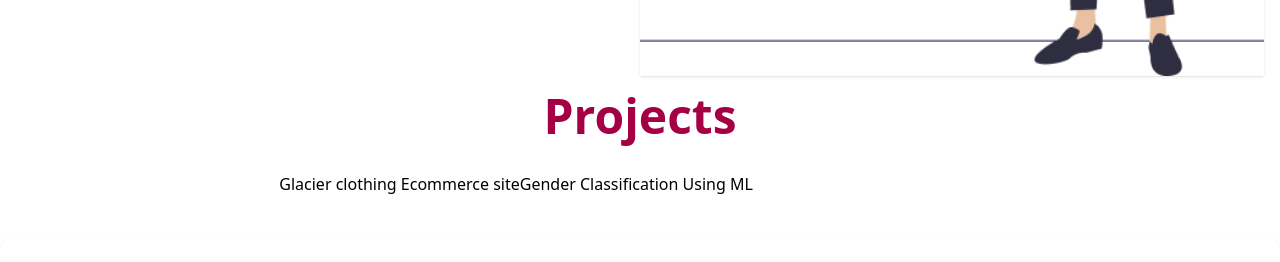
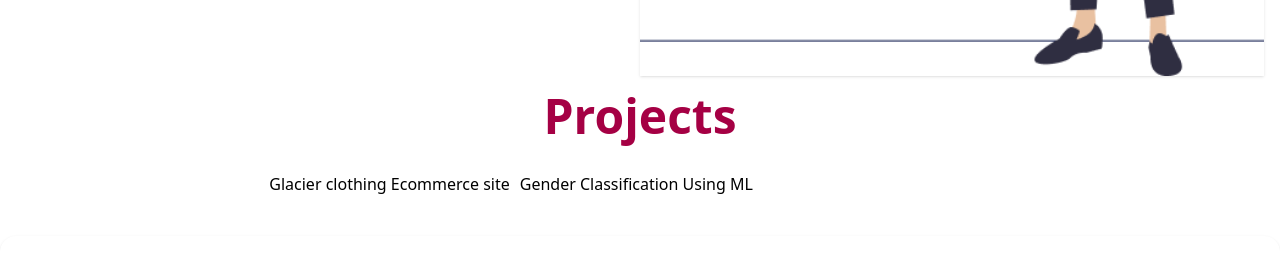
Before and after one commit to baivabbhusal/myProtfolio, a React (Vite) app: page / in a window 1280 px wide. Shown: the part 1628-1890 px from the top of the page. Built offline with nearby package versions, Linux system fonts and the light colour scheme.

Commit message:
add project

```diff
--- a/src/components/projects.jsx
+++ b/src/components/projects.jsx
@@ -5,12 +5,12 @@ const Projects = () => {
     <div className='container mx-auto'>
       <div className="flex flex-col justify-between items-center" id="projects">
       <h1 className='text-5xl text-secondary font-bold text-center mb-8'>Projects</h1>
-      <div className='grid md:grid-cols-3'>
+      <div className='grid md:grid-cols-3 gap-2.5'>
         <div className="border-1xl">
-          Glacier clothing Ecommerce site
+          <h4>Glacier clothing Ecommerce site</h4>
         </div>
         <div className="border-1xl">
-          Gender Classification Using ML
+          <h4>Gender Classification Using ML</h4>
           </div>
 
       </div>
```
